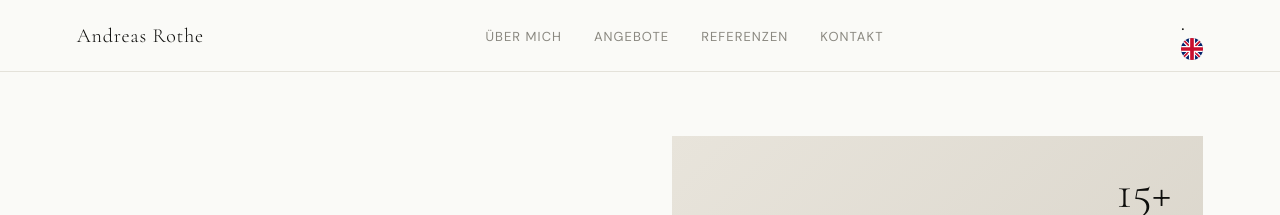
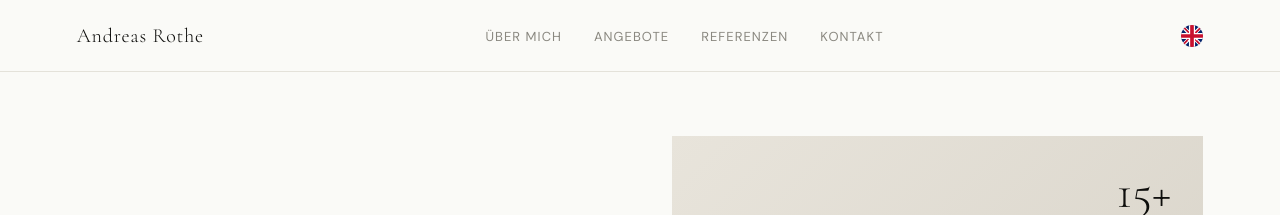
Before and after one commit to arothe161/andreasrothe, a Jekyll site: the page built from index.html, in a window 1280 px wide. Shown: the top 215 px of the page. Built offline with Jekyll 4.4.1, drawn with Linux system fonts in a browser that asks for light colours.

Commit message:
Fix: Kleinen Tippfehlerpunkt in _includes/header.html entfernen

```diff
--- a/_includes/header.html
+++ b/_includes/header.html
@@ -8,7 +8,7 @@
   </ul>
 
   <div class="lang-switch">
-    {%- if page.lang == 'de' -%}.
+    {%- if page.lang == 'de' -%}
       {%- if page.url == '/' or page.url == '' -%}
         <a href="{{ '/en/' | relative_url }}" class="lang-icon-link" title="English version"><img src="{{ '/assets/icons/flag-en.svg' | relative_url }}" alt="English version" class="lang-flag-icon" width="22" height="22"></a>
       {%- else -%}
```
